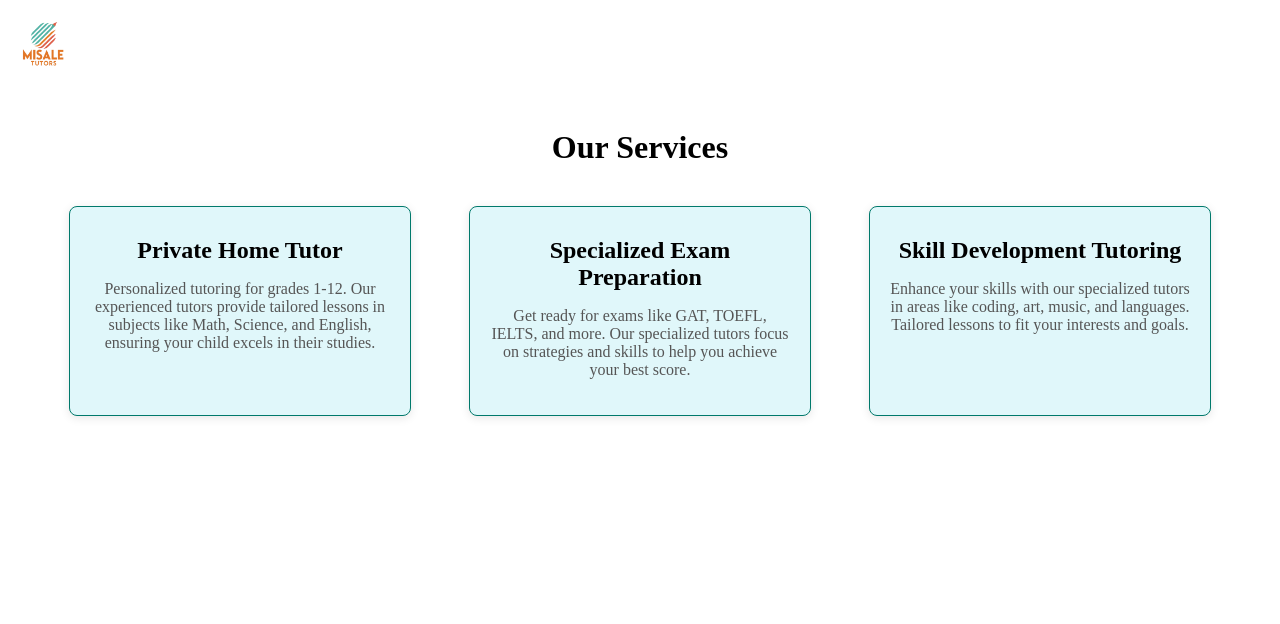
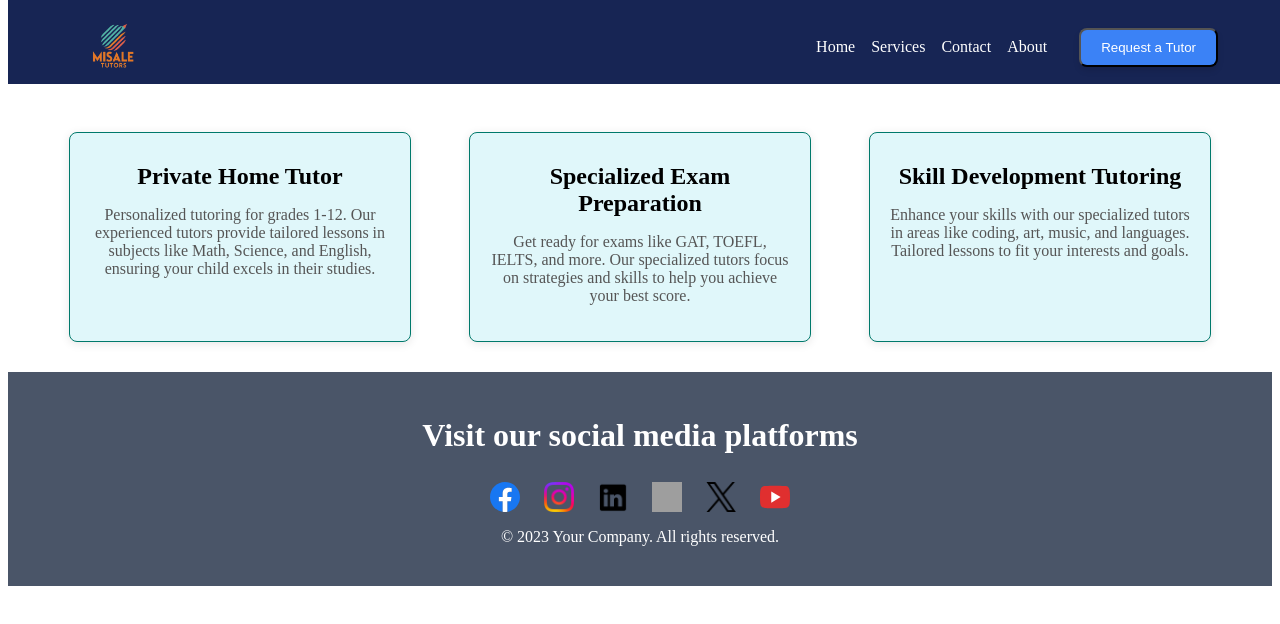
Before and after one commit to BereketMengaw/new-misale-tutor-website-, a Next.js app: page /services in a window 1280 px wide. Shown: the top 624 px of the page. Built offline with nearby package versions, Linux system fonts and the light colour scheme; grey boxes are pictures that could not be loaded.

Commit message:
some header and footer fix done

```diff
--- /dev/null
+++ b/components/footerOther/footetother.jsx
@@ -0,0 +1,28 @@
+import React from "react";
+import Image from "next/image";
+import "./style.css"; // Import the CSS file
+
+const FooterOther = () => {
+  return (
+    <footer className="footer">
+      <h1 className="footer-title">Visit our social media platforms</h1>
+      <div className="social-icons">
+        <img src="/logos/facebook.svg" className="social-icon" alt="Facebook" />
+        <img
+          src="/logos/instagram.png"
+          className="social-icon"
+          alt="Instagram"
+        />
+        <img src="/logos/linkdin.png" className="social-icon" alt="LinkedIn" />
+        <img src="/logos/telegram.png" className="social-icon" alt="Telegram" />
+        <img src="/logos/x.png" className="social-icon" alt="X" />
+        <img src="/logos/youtube.svg" className="social-icon" alt="YouTube" />
+      </div>
+      <div className="footer-text">
+        <p>&copy; 2023 Your Company. All rights reserved.</p>
+      </div>
+    </footer>
+  );
+};
+
+export default FooterOther;
--- /dev/null
+++ b/components/footerOther/style.css
@@ -0,0 +1,26 @@
+/* Footer Styles */
+.footer {
+  background-color: #4a5568; /* Dark gray background */
+  color: white; /* White text color */
+  padding: 24px 40px; /* Vertical and horizontal padding */
+  text-align: center; /* Center text */
+}
+
+.footer-title {
+  margin-bottom: 28px; /* Space below title */
+}
+
+.social-icons {
+  display: flex; /* Flexbox for icons */
+  justify-content: center; /* Center icons */
+}
+
+.social-icon {
+  width: 30px; /* Width of icons */
+  height: 30px; /* Height of icons */
+  padding: 0 12px; /* Padding around icons */
+}
+
+.footer-text {
+  margin-top: 16px; /* Space above footer text */
+}
--- a/components/navbarother/Navbarother.jsx
+++ b/components/navbarother/Navbarother.jsx
@@ -1,18 +1,58 @@
-import React from "react";
+"use client";
+import React, { useState } from "react";
+
+import "./style.css";
 import Link from "next/link";
 import Image from "next/image";
 import Logo from "../../public/logo/logoOne.png";
 
-function Navbarother() {
+const NavbarOther = () => {
+  const [isMenuOpen, setIsMenuOpen] = useState(false);
+
+  const toggleMenu = () => {
+    setIsMenuOpen(!isMenuOpen);
+  };
+
   return (
-    <div>
-      <Link href={"/"}>
-        <div style={{ color: "black", fontSize: "0.875rem", fontWeight: 600 }}>
+    <div
+      className="navbar"
+      // Inline styles applied here
+    >
+      <nav className="nav-container">
+        {/* Logo */}
+        <div className="logo">
           <Image src={Logo} height={70} width={70} alt="Logo" />
         </div>
-      </Link>
+
+        {/* Toggle Button for Mobile View */}
+        <div className="nav-toggle" onClick={toggleMenu}>
+          <span style={{ color: "#fff", cursor: "pointer" }}>
+            {isMenuOpen ? "✖" : "☰"} {/* Simple text for toggle */}
+          </span>
+        </div>
+
+        {/* Menu Items */}
+        <ul className={`menu-list ${isMenuOpen ? "show" : ""}`}>
+          {["/", "/services", "/contact", "/about"].map((path, index) => (
+            <li key={index} className="menu-item">
+              <Link href={path} className="link">
+                {path === "/"
+                  ? "Home"
+                  : path.replace("/", "").charAt(0).toUpperCase() +
+                    path.slice(2)}
+              </Link>
+              <span className="underline"></span>
+            </li>
+          ))}
+          <li style={{ marginLeft: "1rem" }}>
+            <Link href="/request-tutor">
+              <button className="button">Request a Tutor</button>
+            </Link>
+          </li>
+        </ul>
+      </nav>
     </div>
   );
-}
+};
 
-export default Navbarother;
+export default NavbarOther;
--- /dev/null
+++ b/components/navbarother/style.css
@@ -0,0 +1,114 @@
+/* style.css */
+
+/* Navbar styles */
+.navbar {
+  width: 100%;
+  position: fixed;
+  top: 0;
+  z-index: 50;
+  transition: all 0.3s ease;
+  background-color: rgb(23, 37, 84);
+  margin-bottom: 300px; /* Changed to 20px */
+}
+
+.nav-container {
+  display: flex;
+  justify-content: space-between;
+  align-items: center;
+  max-width: 1140px;
+  margin: 0 auto;
+  padding-top: 10px;
+}
+
+.logo {
+  color: #fff;
+  font-size: 0.875rem;
+  font-weight: 600;
+}
+
+.menu-list {
+  display: flex;
+  list-style-type: none;
+  margin: 0;
+  padding: 0;
+  align-items: center;
+  color: #fff;
+  font-size: 1rem;
+}
+
+.menu-item {
+  position: relative;
+  margin: 0; /* Remove left margin */
+  margin-right: 1rem; /* Add right margin only */
+  cursor: pointer;
+}
+
+.link {
+  text-decoration: none;
+  color: #fff;
+}
+
+.underline {
+  position: absolute;
+  bottom: 0;
+  left: 0;
+  width: 100%;
+  height: 2px;
+  background-color: #3b82f6; /* Color for the underline */
+  transform: scaleX(0);
+  transition: transform 0.3s ease;
+}
+
+.menu-item:hover .underline {
+  transform: scaleX(1); /* Show underline on hover */
+}
+
+.button {
+  padding: 10px 20px;
+  background-color: #3b82f6;
+  color: #fff;
+  border-radius: 8px;
+  box-shadow: 0 4px 6px rgba(0, 0, 0, 0.1);
+  cursor: pointer;
+  transition: background-color 0.3s ease;
+}
+
+.button:hover {
+  background-color: #2563eb; /* Darker blue on hover */
+}
+
+/* Responsive Styles */
+@media (max-width: 768px) {
+  .menu-list {
+    display: none; /* Hide menu items on small screens */
+    flex-direction: column;
+    position: absolute;
+    top: 100%; /* Position below the navbar */
+    right: 0;
+    background-color: rgba(0, 0, 0, 0.9); /* Dark background */
+    width: 100%; /* Full width */
+    padding: 10px 0; /* Add some padding */
+    z-index: 10;
+  }
+
+  .menu-list.show {
+    display: flex; /* Show menu items when toggled */
+  }
+
+  .menu-item {
+    margin: 0; /* Remove margin for menu items */
+    padding: 10px 20px; /* Add padding for touch targets */
+    text-align: center; /* Center text */
+  }
+
+  .nav-toggle {
+    display: block; /* Show toggle button */
+    cursor: pointer;
+  }
+}
+
+@media (min-width: 769px) {
+  .nav-toggle {
+    display: none; /* Hide toggle button on larger screens */
+  }
+}
--- a/pages/about.jsx
+++ b/pages/about.jsx
@@ -1,4 +1,6 @@
 import Footer from "@/components/footer/Footer";
+import FooterOther from "@/components/footerOther/footetother";
+import NavbarOther from "@/components/navbarother/Navbarother";
 import Navbar from "@/components/navbarother/Navbarother";
 import React from "react";
 
@@ -71,7 +73,7 @@ const AboutUs = () => {
 
   return (
     <>
-      <Navbar />
+      <NavbarOther />
       <div style={pageStyle}>
         <header style={headerStyle}>
           <h1>About Us</h1>
@@ -103,6 +105,7 @@ const AboutUs = () => {
           </div>
         </section>
       </div>
+      <FooterOther />
     </>
   );
 };
--- a/pages/contact.jsx
+++ b/pages/contact.jsx
@@ -1,12 +1,14 @@
 import Navbarother from "@/components/navbarother/Navbarother";
 import Contactother from "@/components/contactother/Contactother";
 import React from "react";
+import FooterOther from "@/components/footerOther/footetother";
 
 function contact() {
   return (
     <div>
       <Navbarother />
       <Contactother />
+      <FooterOther />
     </div>
   );
 }
--- a/pages/services.jsx
+++ b/pages/services.jsx
@@ -1,3 +1,4 @@
+import FooterOther from "@/components/footerOther/footetother";
 import Navbar from "@/components/navbar/Navbar";
 import Navbarother from "@/components/navbarother/Navbarother";
 import React from "react";
@@ -35,6 +36,7 @@ const Services = () => {
           ))}
         </div>
       </div>
+      <FooterOther />
     </>
   );
 };
--- a/tailwind.config.js
+++ b/tailwind.config.js
@@ -1,7 +1,7 @@
 /** @type {import('tailwindcss').Config} */
 module.exports = {
   content: [
-    "./pages/*.{js,ts,jsx,tsx,mdx}",
+    "./pages/**/*.{js,ts,jsx,tsx,mdx}",
     "./components/**/*.{js,ts,jsx,tsx,mdx}",
     "./app/**/*.{js,ts,jsx,tsx,mdx}",
   ],
```
Also changed, not shown: package.json (+9 -4 lines), pages/request-tutor.jsx (+7 -0 lines), 1 other file (tests, documents, lock files or other folders).
